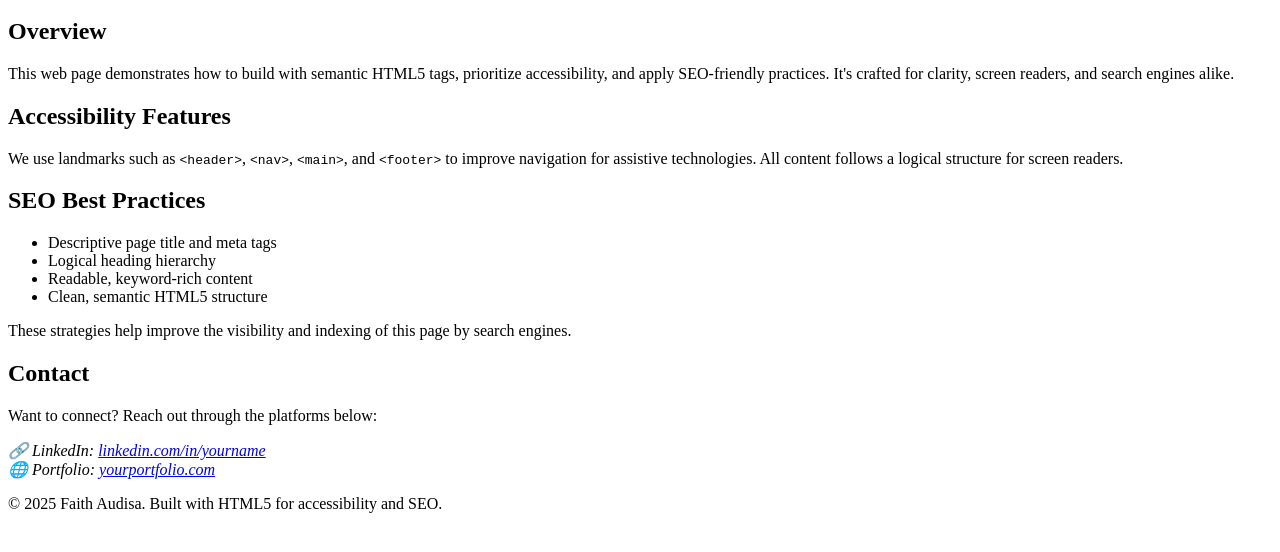
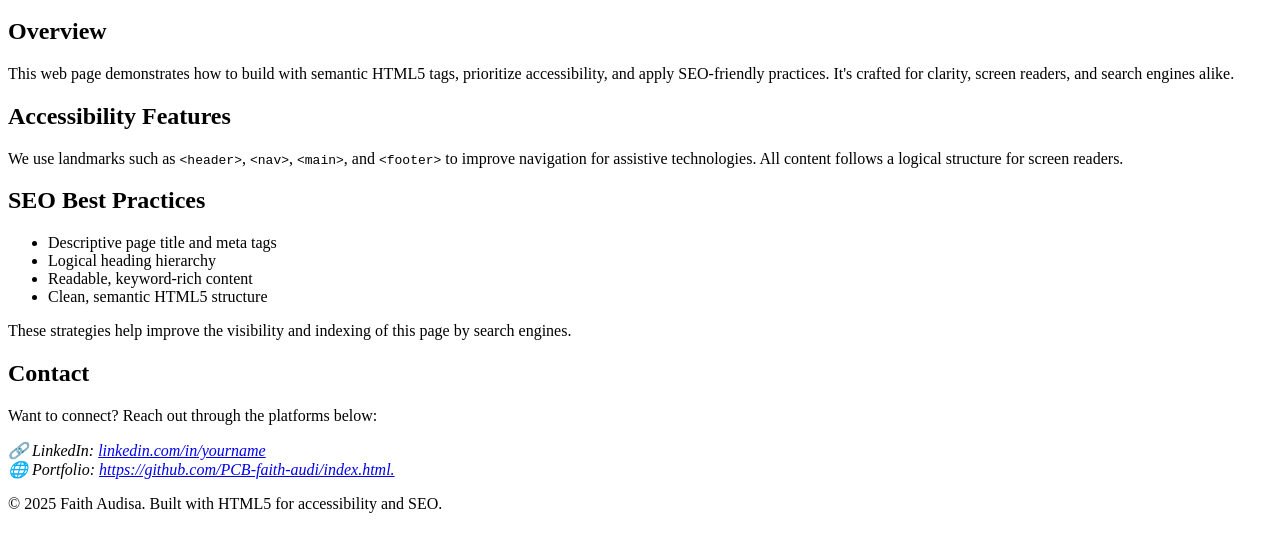
Before and after one commit to PCB-faith-audi/index.html., a plain HTML site: page index.html in a window 1280 px wide. Shown: the part 154-706 px from the top of the page. Drawn offline with Linux system fonts and the light colour scheme.

Commit message:
index.html

```diff
--- a/index.html
+++ b/index.html
@@ -58,7 +58,7 @@
             <address>
                 🔗 LinkedIn: <a href="https://www.linkedin.com/in/faith-audisa-b069572b0/" target="_blank"
                     rel="noopener">linkedin.com/in/yourname</a><br>
-                🌐 Portfolio: <a href="https://yourportfolio.com" target="_blank" rel="noopener">yourportfolio.com</a>
+                🌐 Portfolio: <a href="https://github.com/PCB-faith-audi/index.html." target="_blank" rel="noopener">https://github.com/PCB-faith-audi/index.html.</a>
             </address>
         </section>
     </main>
```
